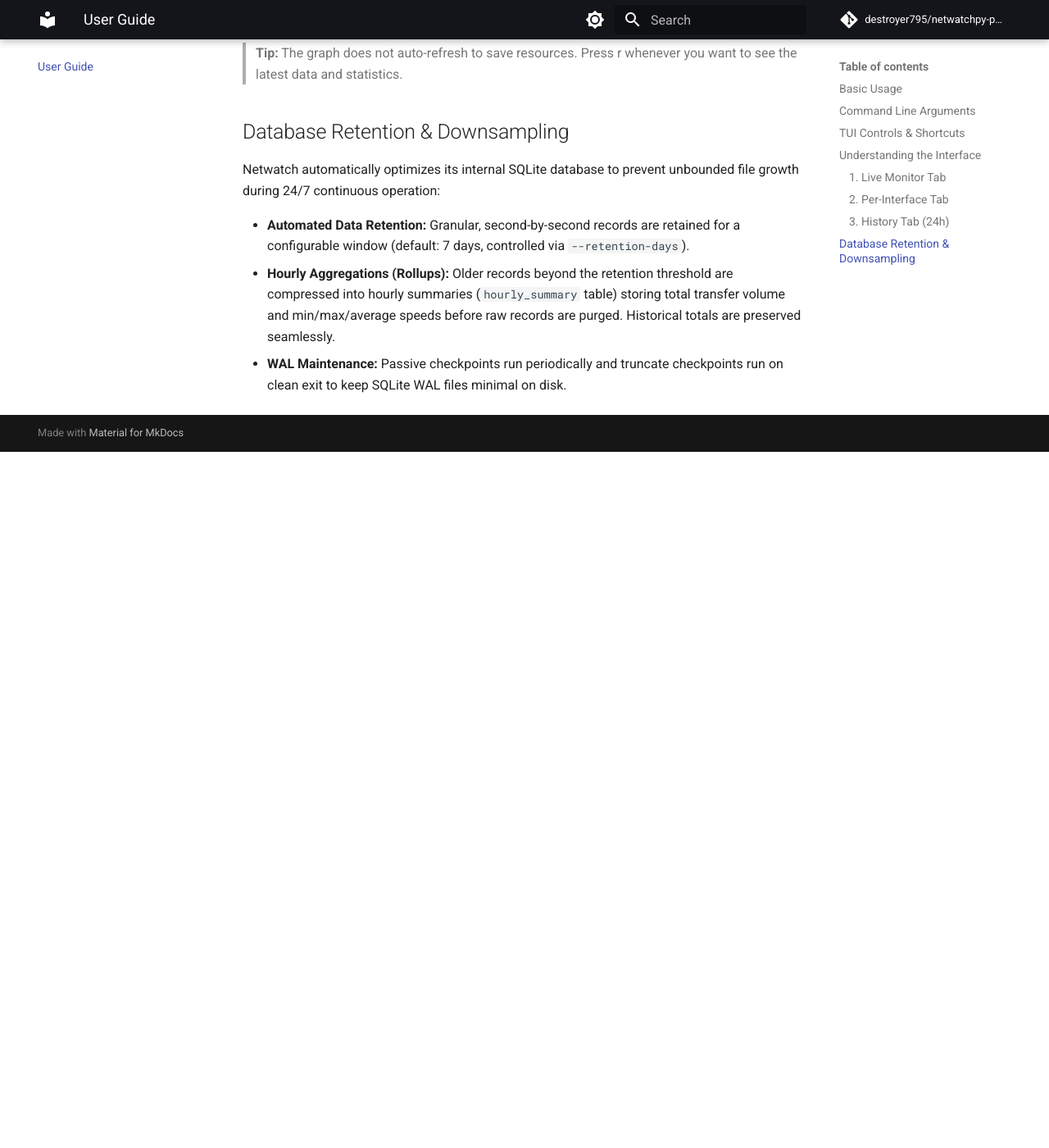
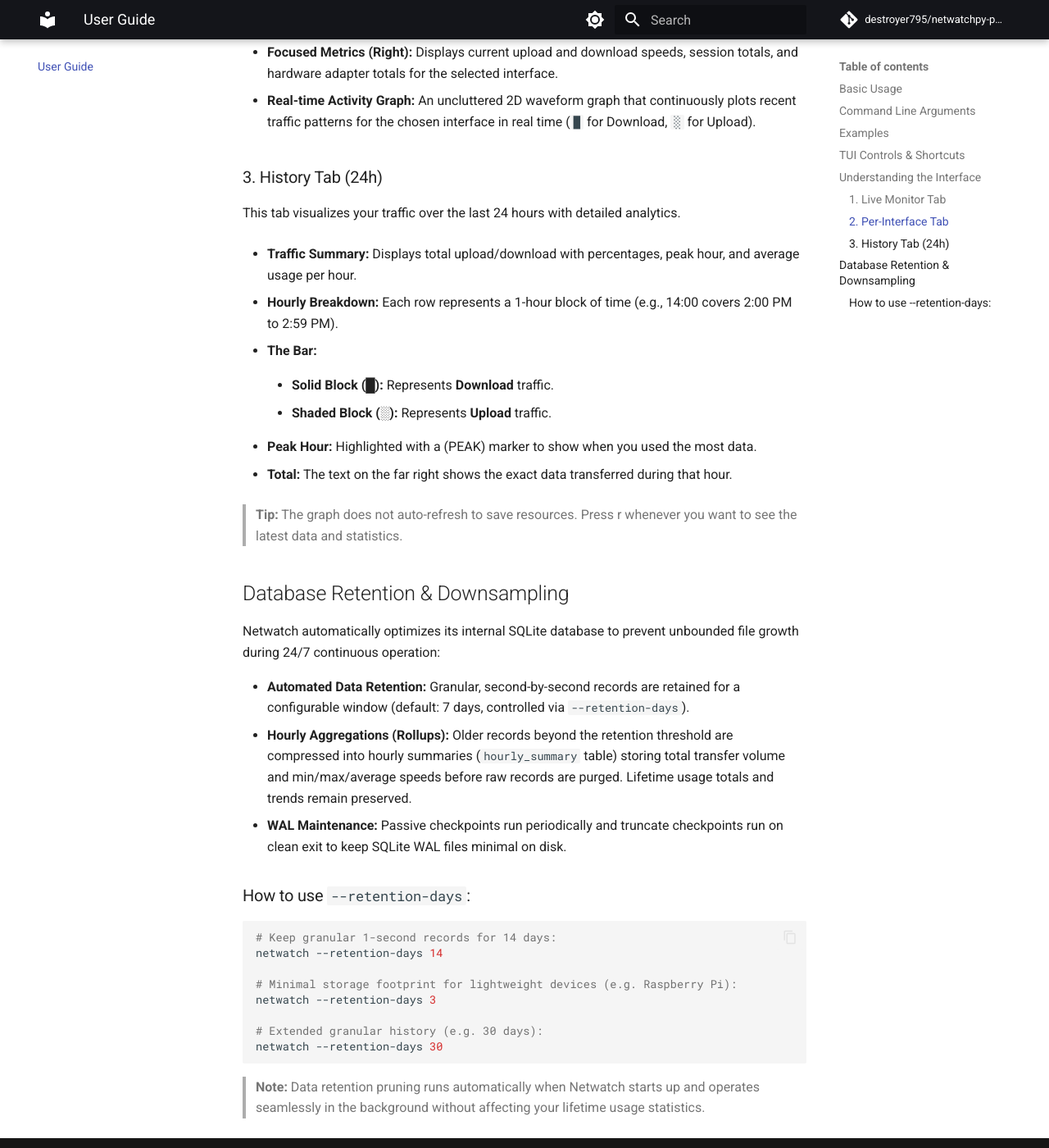
Before and after one commit to Destroyer795/Netwatchpy-package, an MkDocs documentation site: the page built from docs/usage.md, in a window 1280 px wide and 1400 px high, scrolled down 2284 px. Shown: the whole window at 82% size. Built offline with MkDocs 1.6.1 and Material for MkDocs 9.7.7, drawn with Linux system fonts in a browser that asks for light colours; comment, search, counter and statistics services are not loaded; before the commit the page ends 2835 px from its top, so only the background shows below that; some of the changed text lies outside the part shown.

Commit message:
docs: enrich --retention-days usage examples and command guide

````diff
--- a/docs/usage.md
+++ b/docs/usage.md
@@ -32,6 +32,34 @@
 
     *   Example: netwatch --retention-days 14
 
+
+Examples
+--------
+
+**Start with default settings (all interfaces, 7-day retention):**
+```bash
+netwatch
+```
+
+**Set custom data retention (e.g., 14 days):**
+```bash
+netwatch --retention-days 14
+```
+
+**Set a 10GB data usage cap:**
+```bash
+netwatch -l "10GB"
+```
+
+**Monitor a specific interface and save session log to CSV:**
+```bash
+netwatch -i "Wi-Fi" --log "session.csv"
+```
+
+**Combine options (e.g., 20GB limit, 30-day retention on Wi-Fi):**
+```bash
+netwatch -i "Wi-Fi" -l "20GB" --retention-days 30
+```
 
 TUI Controls & Shortcuts
 ------------------------
@@ -102,5 +130,20 @@
 Netwatch automatically optimizes its internal SQLite database to prevent unbounded file growth during 24/7 continuous operation:
 
 *   **Automated Data Retention:** Granular, second-by-second records are retained for a configurable window (default: 7 days, controlled via `--retention-days`).
-*   **Hourly Aggregations (Rollups):** Older records beyond the retention threshold are compressed into hourly summaries (`hourly_summary` table) storing total transfer volume and min/max/average speeds before raw records are purged. Historical totals are preserved seamlessly.
+*   **Hourly Aggregations (Rollups):** Older records beyond the retention threshold are compressed into hourly summaries (`hourly_summary` table) storing total transfer volume and min/max/average speeds before raw records are purged. Lifetime usage totals and trends remain preserved.
 *   **WAL Maintenance:** Passive checkpoints run periodically and truncate checkpoints run on clean exit to keep SQLite WAL files minimal on disk.
+
+### How to use `--retention-days`:
+
+```bash
+# Keep granular 1-second records for 14 days:
+netwatch --retention-days 14
+
+# Minimal storage footprint for lightweight devices (e.g. Raspberry Pi):
+netwatch --retention-days 3
+
+# Extended granular history (e.g. 30 days):
+netwatch --retention-days 30
+```
+
+> **Note:** Data retention pruning runs automatically when Netwatch starts up and operates seamlessly in the background without affecting your lifetime usage statistics.
````
